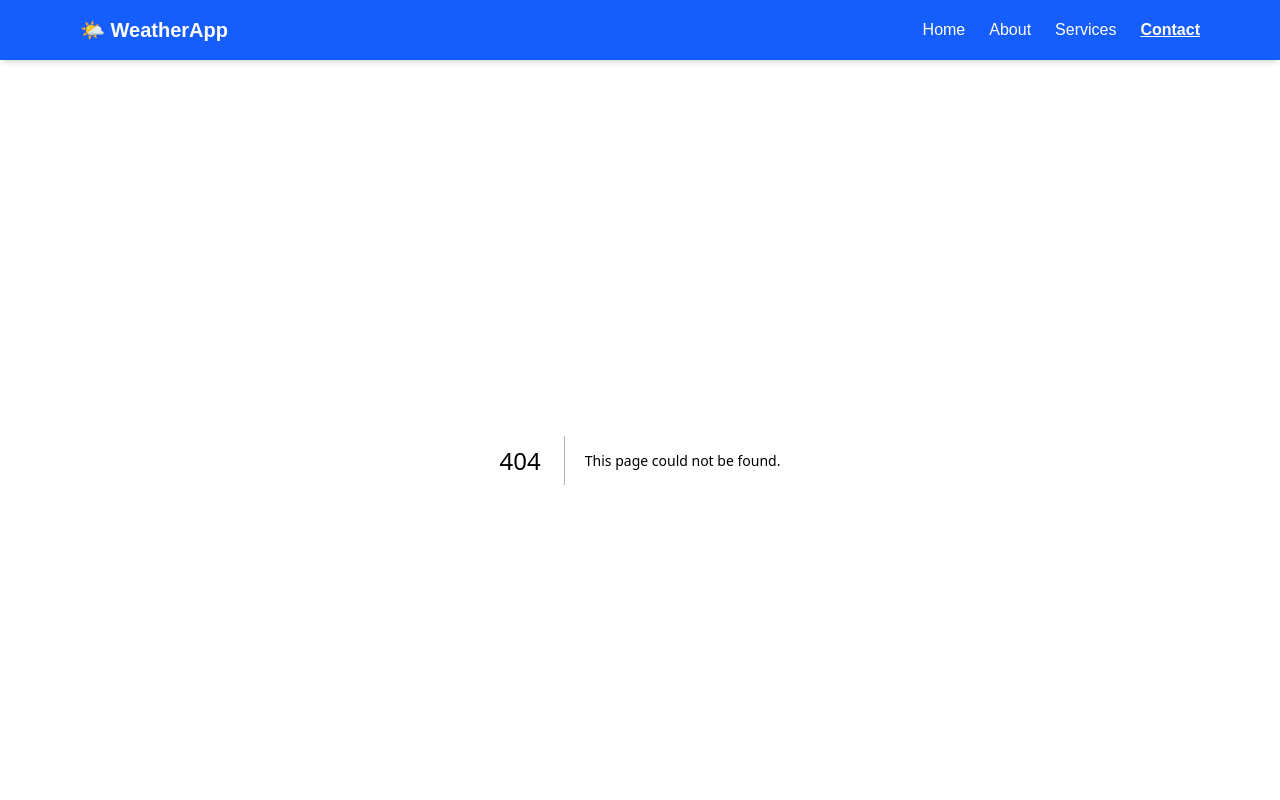
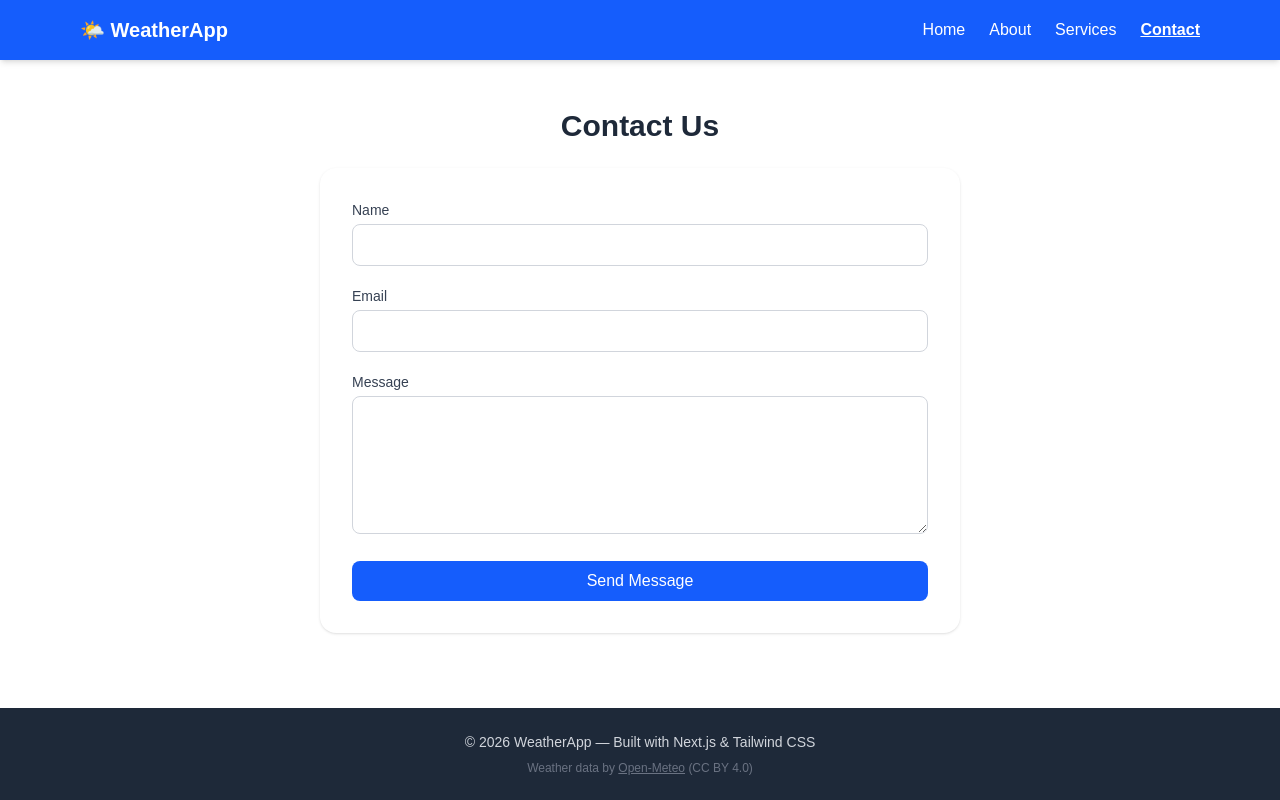
Before and after one commit to kalamcreation/React-Weather-App, a Next.js app in the folder weather-app/: page /contact in a window 1280 px wide. Before the commit this address had no page. Shown: the top 800 px of the page. Built offline with nearby package versions, Linux system fonts and the light colour scheme.

Commit message:
feat(contact): add contact form with validation and success state

```diff
--- /dev/null
+++ b/weather-app/app/contact/page.js
@@ -0,0 +1,84 @@
+"use client";
+import { useState } from "react";
+
+export default function Contact() {
+  const [form, setForm] = useState({ name: "", email: "", message: "" });
+  const [submitted, setSubmitted] = useState(false);
+
+  const handleChange = (e) =>
+    setForm({ ...form, [e.target.name]: e.target.value });
+
+  const handleSubmit = (e) => {
+    e.preventDefault();
+    setSubmitted(true);
+    setForm({ name: "", email: "", message: "" });
+    setTimeout(() => setSubmitted(false), 4000);
+  };
+
+  return (
+    <div className="max-w-2xl mx-auto px-4 py-12">
+      <h1 className="text-3xl font-bold text-gray-800 mb-6 text-center">
+        Contact Us
+      </h1>
+
+      <form
+        onSubmit={handleSubmit}
+        className="bg-white rounded-2xl shadow p-8 space-y-5"
+      >
+        <div>
+          <label className="block text-sm font-medium text-gray-700 mb-1">
+            Name
+          </label>
+          <input
+            name="name"
+            value={form.name}
+            onChange={handleChange}
+            required
+            className="w-full px-4 py-2 border border-gray-300 rounded-lg focus:ring-2 focus:ring-blue-500 focus:outline-none"
+          />
+        </div>
+
+        <div>
+          <label className="block text-sm font-medium text-gray-700 mb-1">
+            Email
+          </label>
+          <input
+            type="email"
+            name="email"
+            value={form.email}
+            onChange={handleChange}
+            required
+            className="w-full px-4 py-2 border border-gray-300 rounded-lg focus:ring-2 focus:ring-blue-500 focus:outline-none"
+          />
+        </div>
+
+        <div>
+          <label className="block text-sm font-medium text-gray-700 mb-1">
+            Message
+          </label>
+          <textarea
+            name="message"
+            value={form.message}
+            onChange={handleChange}
+            rows={5}
+            required
+            className="w-full px-4 py-2 border border-gray-300 rounded-lg focus:ring-2 focus:ring-blue-500 focus:outline-none"
+          />
+        </div>
+
+        <button
+          type="submit"
+          className="w-full bg-blue-600 text-white py-2 rounded-lg hover:bg-blue-700 transition"
+        >
+          Send Message
+        </button>
+
+        {submitted && (
+          <p className="text-green-600 text-center text-sm">
+            ✅ Thank you! Your message has been sent.
+          </p>
+        )}
+      </form>
+    </div>
+  );
+}
```
